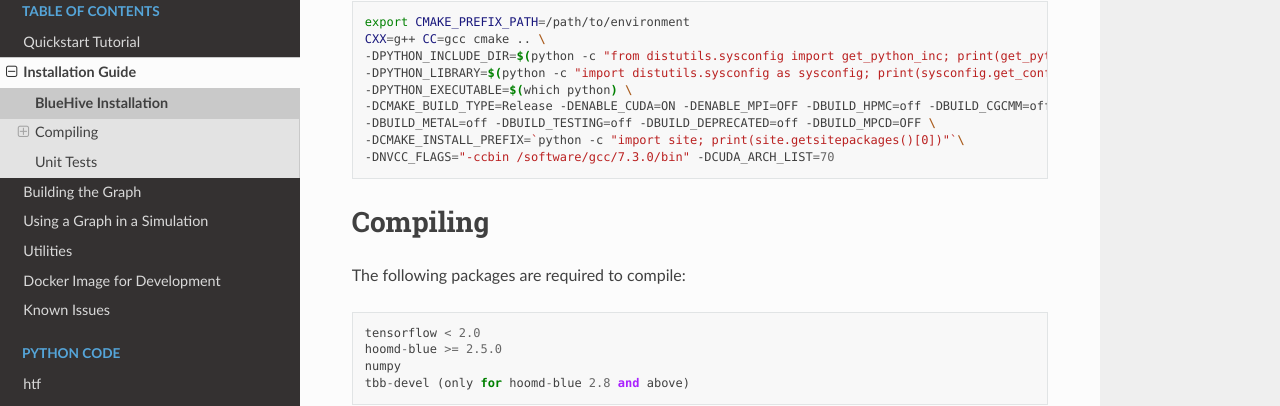
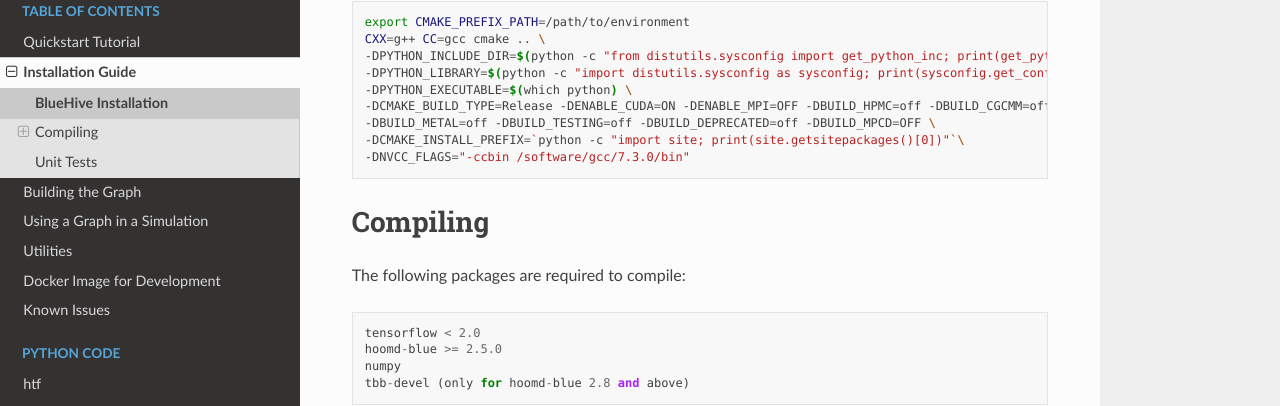
Before and after one commit to ur-whitelab/hoomd-tf, a Sphinx documentation site: the page built from sphinx-docs/source/compilation.rst, in a window 1280 px wide and 900 px high, scrolled down 1029 px. Shown: the part 110-516 px from the top of the window. Built offline with Sphinx 7.4.7 and the Read the Docs theme 2.0.0, drawn with Linux system fonts in a browser that asks for light colours.

Commit message:
Remove cuda arch flag from cmake defs

```diff
--- a/sphinx-docs/source/compilation.rst
+++ b/sphinx-docs/source/compilation.rst
@@ -69,7 +69,7 @@ different cmake step**
     -DCMAKE_BUILD_TYPE=Release -DENABLE_CUDA=ON -DENABLE_MPI=OFF -DBUILD_HPMC=off -DBUILD_CGCMM=off -DBUILD_MD=on \
     -DBUILD_METAL=off -DBUILD_TESTING=off -DBUILD_DEPRECATED=off -DBUILD_MPCD=OFF \
     -DCMAKE_INSTALL_PREFIX=`python -c "import site; print(site.getsitepackages()[0])"`\
-    -DNVCC_FLAGS="-ccbin /software/gcc/7.3.0/bin" -DCUDA_ARCH_LIST=70
+    -DNVCC_FLAGS="-ccbin /software/gcc/7.3.0/bin"
 
 .. _compiling:
 
```
